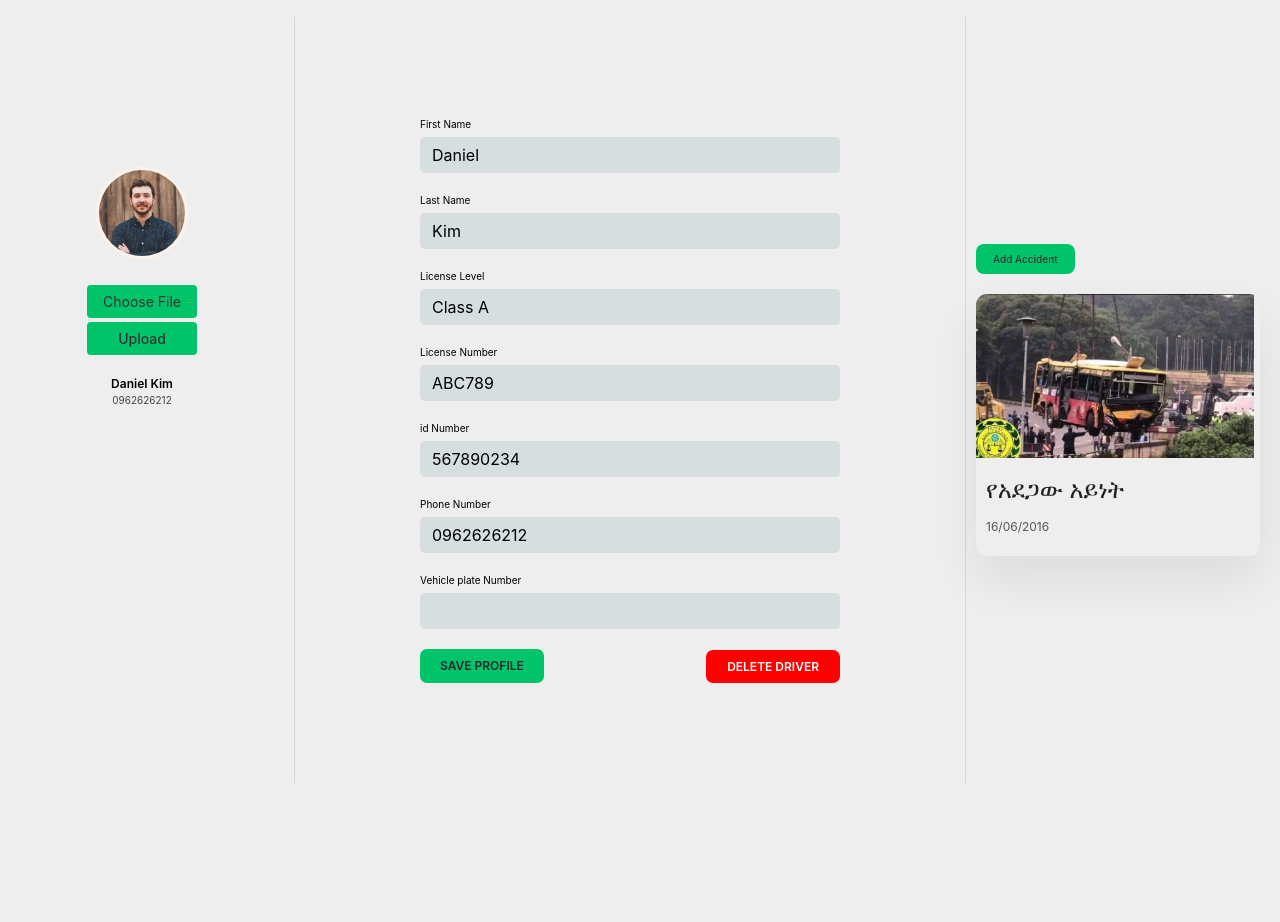
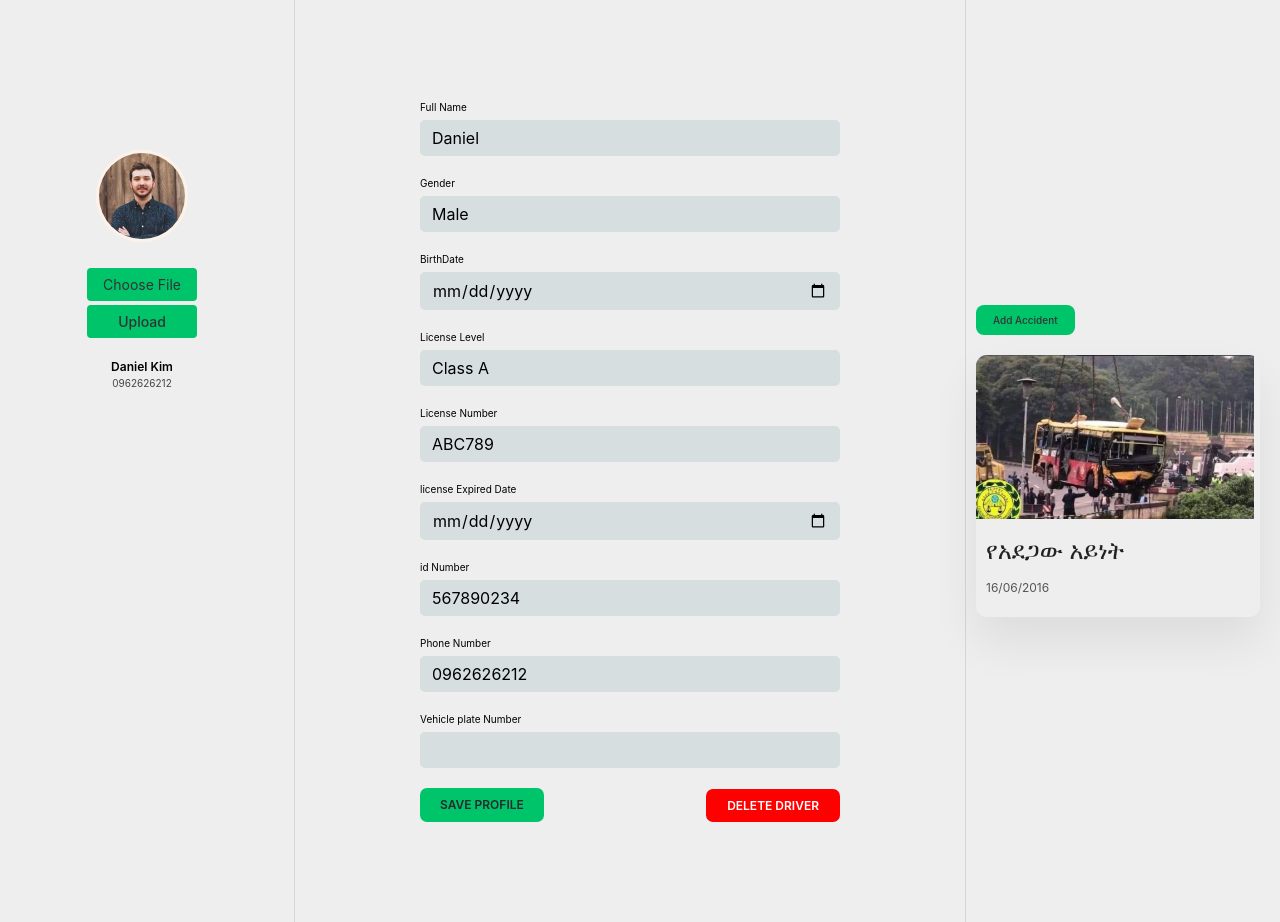
Before and after one commit to leulsege/Traffic-file-analysis, a React (Vite) app in the folder applications/webapp/: page /driverprofile in a window 1280 px wide. Before the commit the page ends 800 px from the top, so only its background shows below. Built offline with nearby package versions, Linux system fonts and the light colour scheme.

Commit message:
update driver profile

```diff
--- a/applications/webapp/src/components/UserForm.tsx
+++ b/applications/webapp/src/components/UserForm.tsx
@@ -1,37 +1,51 @@
 import { Link } from "react-router-dom";
 import styles from "./UserForm.module.css";
 import { useState } from "react";
+import { useStepContext } from "@mui/material";
 
 function UserForm({ driver }) {
   // PRE-FILL FOR DEV PURPOSES
   const [licenseLevel, setLicenseLevel] = useState(driver.licenseLevel);
-  const [firstName, setFirstName] = useState(driver.firstName);
-  const [lastName, setLastName] = useState(driver.lastName);
+  const [name, setName] = useState(driver.firstName);
   const [licenseNumber, setLicenseNumber] = useState(driver.licenseNumber);
   const [idNumber, setIdNumber] = useState(driver.idNumber);
+  const [birthDate, setBirthDate] = useState(driver.birthDate);
   const [phoneNumber, setPhoneNumber] = useState(driver.phoneNumber);
+  const [gender, setGender] = useState(driver.gender);
+  const [licenseExpiredDate, setlicenseExpiredDate] = useState(
+    driver.licenseExpiredDate
+  );
   const [PlateNumber, setPlateNumber] = useState(driver.vehicle.plateNumber);
   return (
     <main className={styles.login}>
       <form className={styles.form}>
         <div className={styles.row}>
-          <label htmlFor="text">First Name</label>
+          <label htmlFor="text">Full Name</label>
           <input
             type="text"
-            id="firstName"
-            onChange={(e) => setFirstName(e.target.value)}
-            value={firstName}
+            id="fullName"
+            onChange={(e) => setName(e.target.value)}
+            value={name}
             required
           />
         </div>
-
         <div className={styles.row}>
-          <label htmlFor="text">Last Name</label>
+          <label htmlFor="text">Gender</label>
           <input
             type="text"
-            id="lastName"
-            onChange={(e) => setLastName(e.target.value)}
-            value={lastName}
+            id="gender"
+            onChange={(e) => setGender(e.target.value)}
+            value={gender}
+            required
+          />
+        </div>
+        <div className={styles.row}>
+          <label htmlFor="text">BirthDate</label>
+          <input
+            type="date"
+            id="birthDate"
+            onChange={(e) => setBirthDate(e.target.value)}
+            value={birthDate}
             required
           />
         </div>
@@ -53,6 +67,17 @@ function UserForm({ driver }) {
             id="licenseNumber"
             onChange={(e) => setLicenseNumber(e.target.value)}
             value={licenseNumber}
+          />
+        </div>
+
+        <div className={styles.row}>
+          <label htmlFor="text">license Expired Date</label>
+          <input
+            type="date"
+            id="licenseExpiredDate"
+            onChange={(e) => setlicenseExpiredDate(e.target.value)}
+            value={licenseExpiredDate}
+            required
           />
         </div>
 
```
